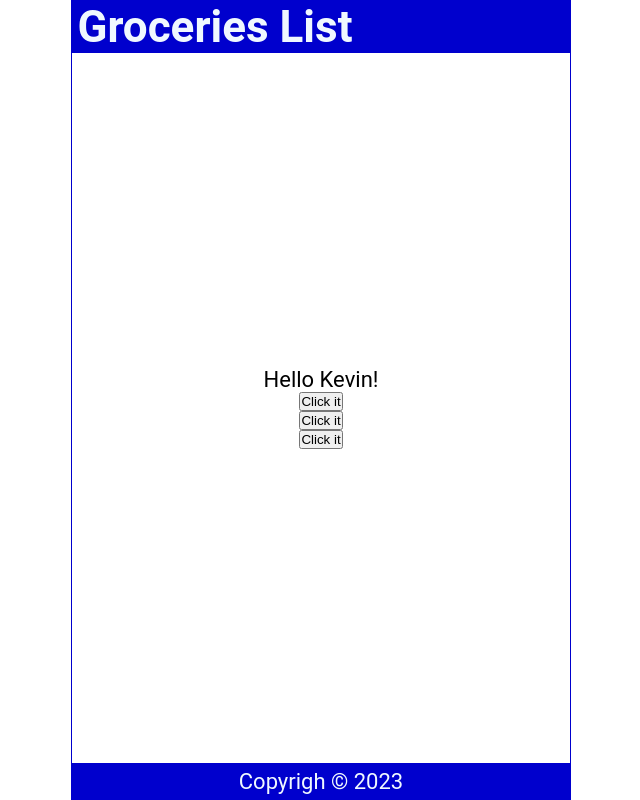
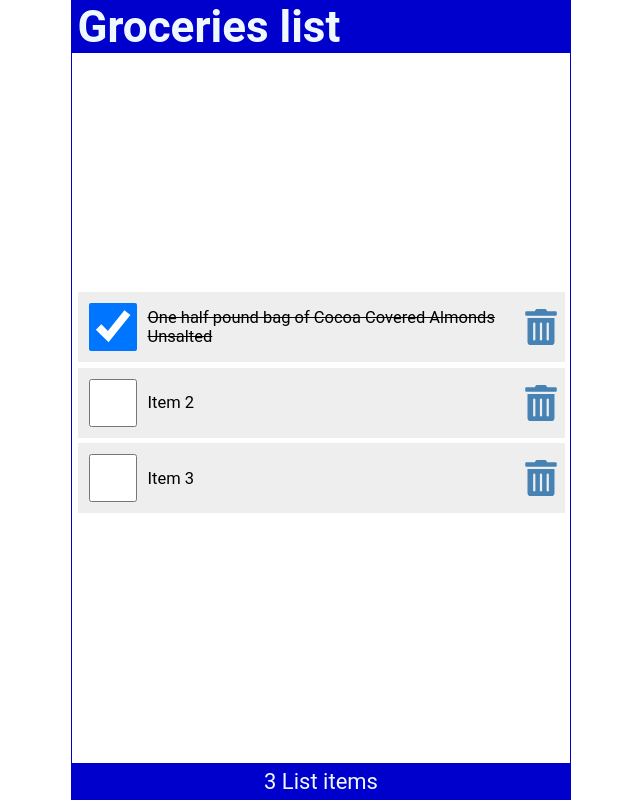
Before and after one commit to Ank1r0/first-project, a React (Create React App) app: page / in a window 1280 px wide. Shown: the whole page, without its empty margins (319-959 px from the left). Built offline with nearby package versions, Linux system fonts and the light colour scheme.

Commit message:
Chapter 8 Done

```diff
--- a/package.json
+++ b/package.json
@@ -34,5 +34,8 @@
       "last 1 firefox version",
       "last 1 safari version"
     ]
+  },
+  "devDependencies": {
+    "react-icons": "^4.11.0"
   }
 }
--- a/src/App.js
+++ b/src/App.js
@@ -1,15 +1,49 @@
 import Header from './Header';
 import Content from './Content';
 import Footer from './Footer';
+import { useState } from 'react';
 function App() {
+  const [items, setItems] = useState([
+    {
+        id: 1,
+        checked: true,
+        item: "One half pound bag of Cocoa Covered Almonds Unsalted"
+    },
+    {
+        id: 2,
+        checked: false,
+        item: "Item 2"
+    },
+    {
+        id: 3,
+        checked: false,
+        item: "Item 3"
+    }
+  ]);
 
-  const name = "Dave";
+  const handleCheck = (id) => {
+    const listItems = items.map((items) => items.id === id ? { ...items, checked: !items.checked } : items);
+    setItems(listItems);
+    localStorage.setItem('shoppinglist',JSON.stringify(listItems));
+  }
+
+  const handleDelete = (id) => {
+    const listItems = items.filter((item) => item.id !== id);
+    setItems(listItems);
+    localStorage.setItem('shoppinglist',JSON.stringify(listItems));
+  }
+
+
 
   return (
     <div className="App">
-      <Header />
-      <Content />
-      <Footer />
+      <Header title="Groceries list"/>
+      <Content
+      items={items}
+      handleCheck={handleCheck}
+      handleDelete={handleDelete}
+      />
+      <Footer length={items.length}/>
     </div>
 
   );
--- a/src/Content.js
+++ b/src/Content.js
@@ -1,34 +1,17 @@
-import { useState } from 'react'
+import ItemList from './ItemList';
 
-const Content = () => {
-
-    const [name, setName] = useState('Dave');
-    const handleNameChange = () => {
-        const names = ['Bob','Kevin','Dave']
-        const int = Math.floor(Math.random() * 3);
-        return names[int];
-    }
-
-    const handleClick = () => {
-      console.log('you clicked it')
-    }
-
-    const handleClick2 = (name) => {
-      console.log(`${name} was clicked`)
-    }
-
-    const handleClick3 = (e) => {
-      console.log(e.target.innerText)
-    }
-
+const Content = ({items,handleCheck,handleDelete}) => {
   return (
     <main>
-        <p onDoubleClick={handleClick}>
-            Hello {handleNameChange()}!
-        </p>
-        <button onClick={handleClick}>Click it</button>
-        <button onClick={() => handleClick2('Dave')}>Click it</button>
-        <button onClick={(e) => handleClick3(e)}>Click it</button>
+      {items.length ? (
+        <ItemList
+          items={items}
+          handleCheck={handleCheck}
+          handleDelete={handleDelete}
+          />
+        ) : (
+          <p style={{ marginTop: '2rem' }}>Your list is empty.</p>
+      )}
     </main>
   )
 }
--- a/src/Footer.js
+++ b/src/Footer.js
@@ -1,9 +1,8 @@
-const Footer = () => {
-    const today = new Date();
+const Footer = ({ length }) => {
 
   return (
     <footer>
-        <p>Copyrigh &copy; {today.getFullYear()}</p>
+        <p>{length} List {length === 1 ? "item" : "items"}</p>
     </footer>
   )
 }
--- a/src/Header.js
+++ b/src/Header.js
@@ -1,11 +1,15 @@
 
-const Header = () => {
+const Header = ({title}) => {
 
   return (
     <header>
-        <h1>Groceries List</h1>
+        <h1>{title}</h1>
     </header>
   )
 }
 
+Header.defaultProps = {
+  title: "Default Title"
+}
+
 export default Header;
--- /dev/null
+++ b/src/ItemList.js
@@ -0,0 +1,18 @@
+import LineItem from './LineItem';
+
+const ItemList = ({ items, handleCheck, handleDelete }) => {
+  return (
+    <ul>
+        {items.map((item) => (
+            <LineItem
+            key={item.id}
+            item={item}
+            handleCheck={handleCheck}
+            handleDelete={handleDelete}
+            />
+        ))}
+    </ul>
+  )
+}
+
+export default ItemList
--- /dev/null
+++ b/src/LineItem.js
@@ -0,0 +1,25 @@
+import { FaTrashAlt } from 'react-icons/fa';
+
+const LineItem = ({ item, handleCheck, handleDelete }) => {
+  return (
+    <li className='item' key={item.id}>
+                <input
+                type="checkbox"
+                onChange={() => handleCheck(item.id)}
+                checked={item.checked}
+                />
+                <label
+                    style={(item.checked) ? {textDecoration: 'line-through'} : null}
+                    onDoubleClick={() => handleCheck(item.id)}>{item.item}
+                </label>
+                <FaTrashAlt
+                    onClick={() => handleDelete(item.id)}
+                    role="button"
+                    tabIndex="0"
+                    aria-label={`Delete ${item.item}`}
+                />
+            </li>
+  )
+}
+
+export default LineItem
--- a/src/index.css
+++ b/src/index.css
@@ -57,3 +57,62 @@
   display: grid;
   place-content: center;
 }
+
+ul {
+  width: 100%;
+  list-style: none;
+  padding: 0 0.25rem 0.25rem;
+}
+
+ul li::before {
+  content: "\200B";
+}
+
+.item {
+  display: flex;
+  justify-content: flex-start;
+  align-items: center;
+  padding: 0.5rem 0 0.5rem 0.5rem;
+  margin: 0.25rem 0;
+  background-color: #eee;
+}
+
+.item:first-child {
+  margin: 0;
+}
+
+.item input[type="checkbox"] {
+  text-align: center;
+  width: 2.5rem;
+  width: 48px;
+  min-width: 48px;
+  height: 2.5rem;
+  height: 48px;
+  min-height: 48px;
+  cursor: pointer;
+  margin-right: 0.5rem;
+}
+
+.item input[type="checkbox"]:focus + label {
+  text-decoration: underline;
+}
+
+.item > label {
+  font-size: 0.75rem;
+  flex-grow: 1;
+}
+
+.item svg {
+  width: 48px;
+  min-width: 48px;
+  height: 36px;
+  font-size: 1rem;
+  color: steelblue;
+  cursor: pointer;
+}
+
+.item svg:focus,
+.item svg:hover {
+  color: red;
+  outline: none;
+}
```
Also changed, not shown: 1 other file (tests, documents, lock files or other folders).
